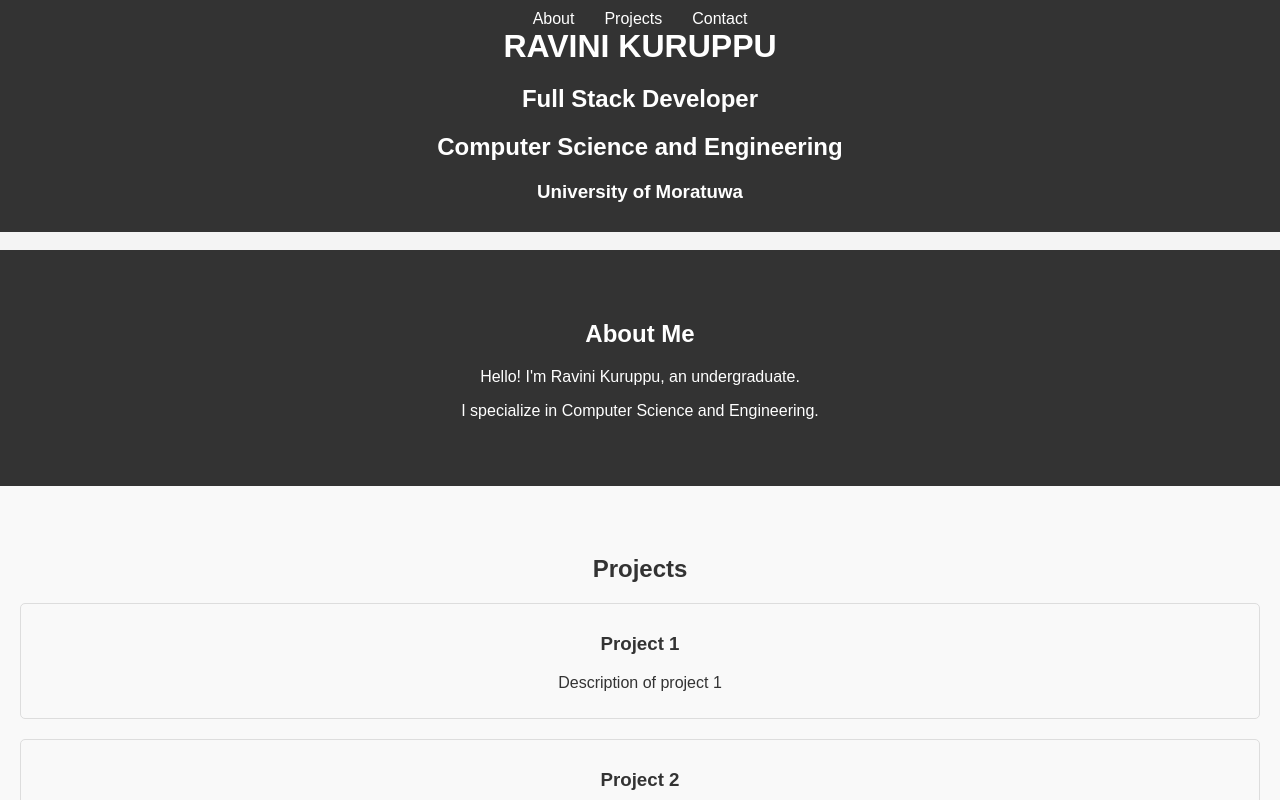
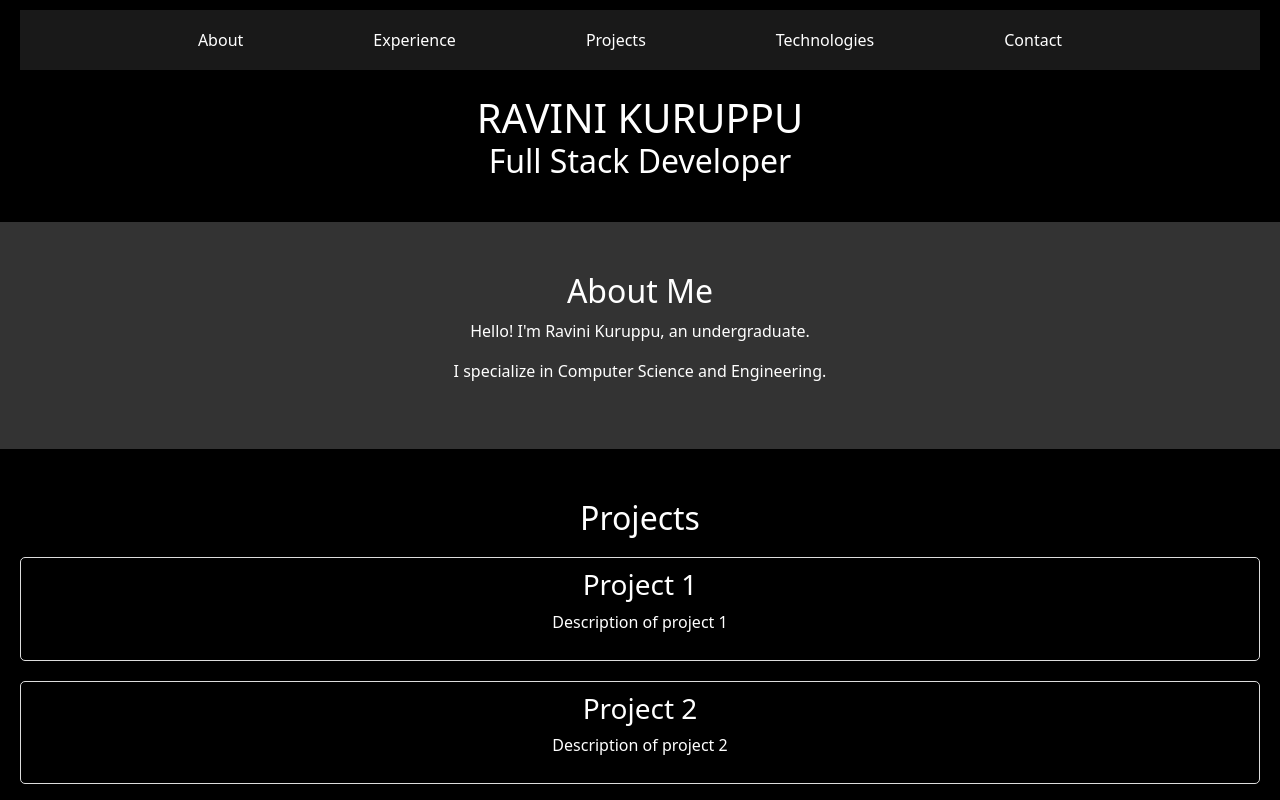
Before and after one commit to RaviniKuruppu/Ravini, a React (Create React App) app: page / in a window 1280 px wide. Shown: the top 800 px of the page. Built offline with nearby package versions, Linux system fonts and the light colour scheme.

Commit message:
changes in the header

```diff
--- a/package.json
+++ b/package.json
@@ -3,6 +3,7 @@
   "version": "0.1.0",
   "private": true,
   "dependencies": {
+    "bootstrap": "^5.3.3",
     "cra-template": "1.2.0",
     "react": "^19.0.0",
     "react-dom": "^19.0.0",
--- a/src/App.css
+++ b/src/App.css
@@ -2,12 +2,14 @@
   font-family: Arial, sans-serif;
   margin: 0;
   padding: 0;
-  background: #f4f4f4;
-  color: #333;
+  background: black;
+  color: #fff;
 }
 
 .App {
   text-align: center;
+  background: black;
+  color: #fff;
 }
 
 section {
--- a/src/components/Contact.css
+++ b/src/components/Contact.css
@@ -1,5 +1,5 @@
 .contact {
-    background: #fff;
+  color: #fff;
   }
 
   .contact a {
--- a/src/components/Header.css
+++ b/src/components/Header.css
@@ -1,8 +1,7 @@
 .header {
-    background: #333;
+    background: black;
     color: #fff;
     padding: 10px 20px;
-    position: sticky;
     top: 0;
   }
 
@@ -16,6 +15,7 @@
     padding: 0;
     display: flex;
     justify-content: center;
+    gap: 100px; /* Add gap for spacing between items */
   }
 
   .header li {
@@ -30,3 +30,34 @@
   .header a:hover {
     text-decoration: underline;
   }
+
+
+
+  /* Set the background color for the navigation bar */
+.nav {
+  display: flex;              /* Use Flexbox for layout */
+  justify-content: center;    /* Center horizontally */
+  align-items: center;        /* Center vertically */
+  background-color: rgba(51, 51, 51, 0.5);     /* Background color for the navbar */
+  padding: 10px 20px;         /* Add some padding for spacing */
+  height: 60px;
+
+
+}
+
+
+/* Style the links */
+.navbar ul li a {
+  text-decoration: none;      /* Remove underline by default */
+  color: white;               /* White text color */
+  padding: 10px 15px;         /* Add padding around links */
+  border-radius: 5px;         /* Slightly rounded corners */
+  transition: color 0.3s ease;
+}
+
+/* Hover effect for links */
+.nav ul li a:hover {
+
+  text-decoration: none;      /* Ensure no underline on hover */
+  color: #ddd;
+}
--- a/src/components/Header.js
+++ b/src/components/Header.js
@@ -4,17 +4,18 @@
 function Header() {
   return (
     <header className="header">
-      <nav>
+      <nav className='nav' >
         <ul>
           <li><a href="#about">About</a></li>
+          <li><a href="#projects">Experience</a></li>
           <li><a href="#projects">Projects</a></li>
+          <li><a href="#projects">Technologies</a></li>
           <li><a href="#contact">Contact</a></li>
         </ul>
       </nav>
+      <br></br>
       <h1>RAVINI KURUPPU</h1>
       <h2>Full Stack Developer</h2>
-      <h2>Computer Science and Engineering</h2>
-      <h3>University of Moratuwa</h3>
     </header>
   );
 }
--- a/src/components/Projects.css
+++ b/src/components/Projects.css
@@ -1,5 +1,6 @@
 .projects {
-    background: #f9f9f9;
+  background: black;
+  color: #fff;
   }
 
   .project {
--- a/src/index.css
+++ b/src/index.css
@@ -5,6 +5,7 @@
     sans-serif;
   -webkit-font-smoothing: antialiased;
   -moz-osx-font-smoothing: grayscale;
+
 }
 
 code {
--- a/src/index.js
+++ b/src/index.js
@@ -3,6 +3,9 @@
 import './index.css';
 import App from './App';
 import reportWebVitals from './reportWebVitals';
+import "bootstrap/dist/css/bootstrap.min.css";
+import "bootstrap/dist/js/bootstrap.js";
+
 
 const root = ReactDOM.createRoot(document.getElementById('root'));
 root.render(
```
Also changed, not shown: 1 other file (tests, documents, lock files or other folders).
